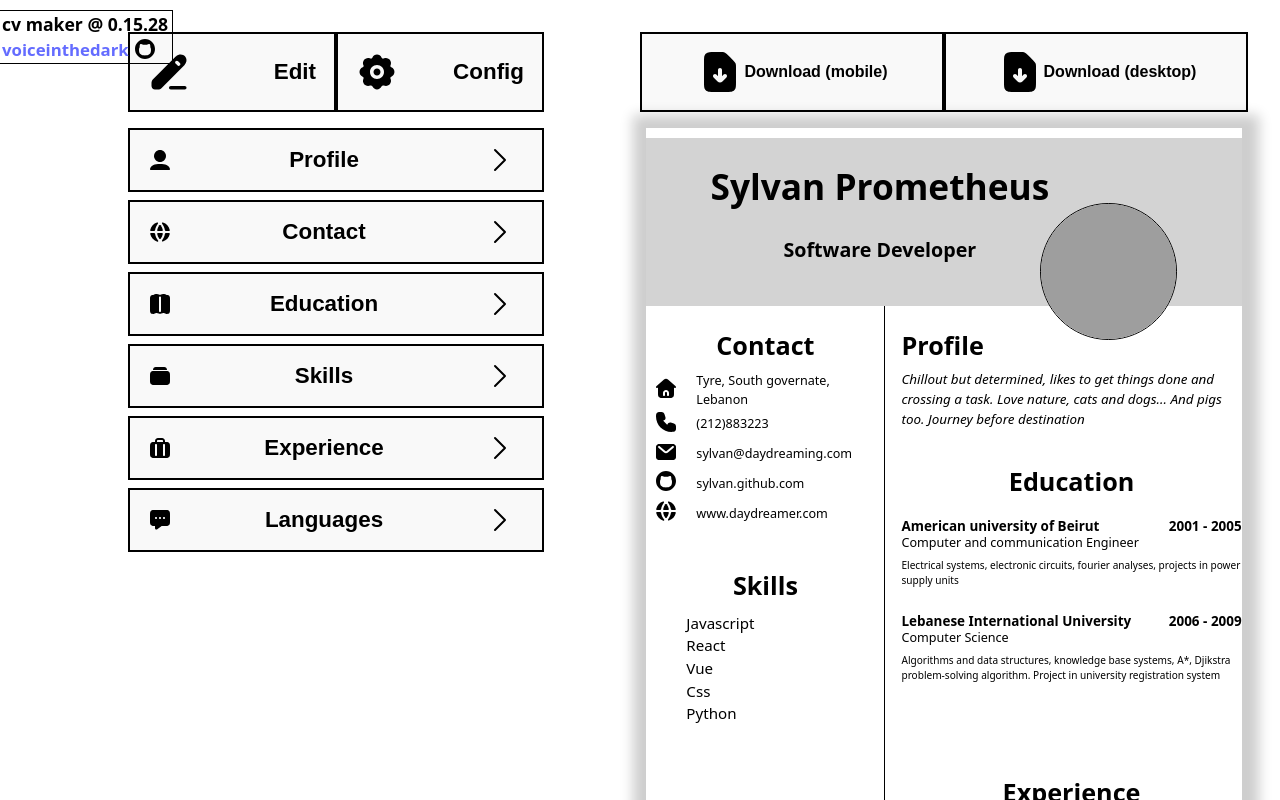
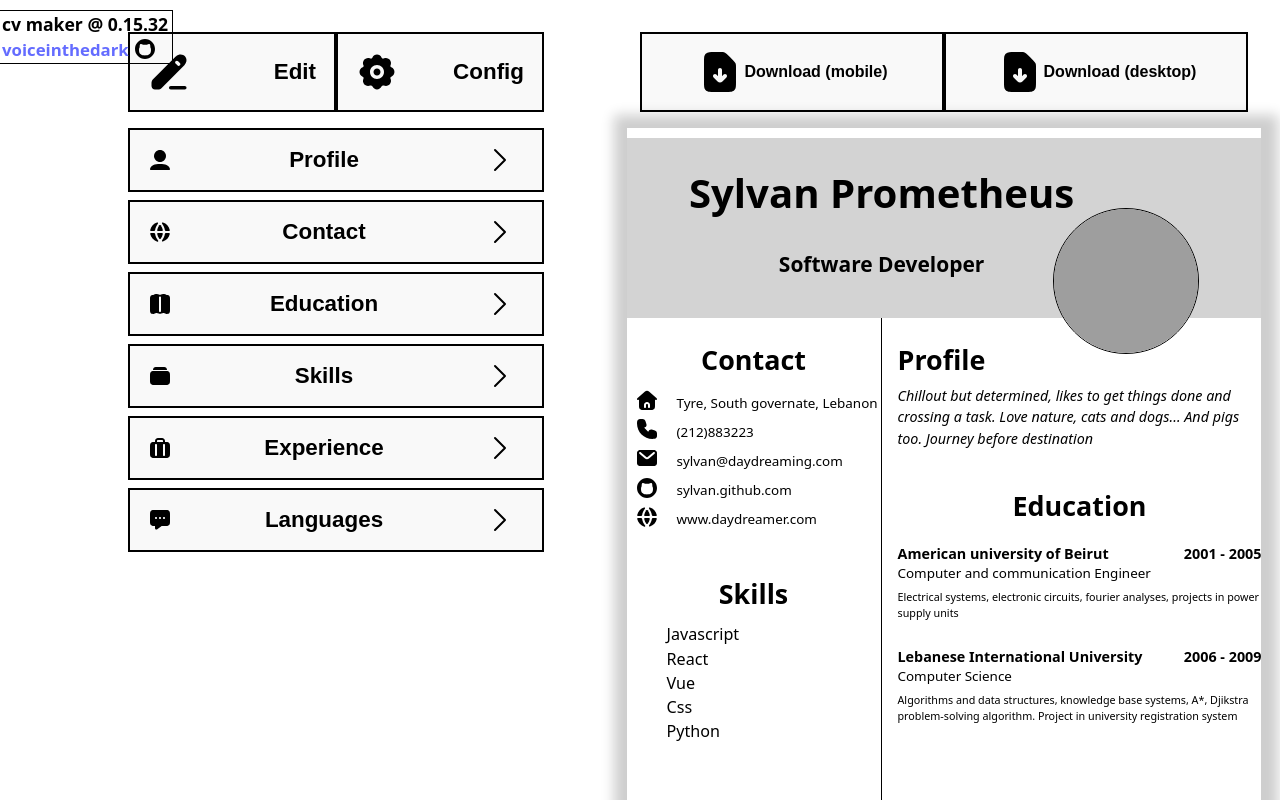
Before and after one commit to voiceinthedark/Resume-maker, a React (Vite) app: page / in a window 1280 px wide. Shown: the top 800 px of the page. Built offline with nearby package versions, Linux system fonts and the light colour scheme; grey boxes are pictures that could not be loaded.

Commit message:
Minor styling conformity
style: make sure switching panes keeps style intact in preview

```diff
--- a/package.json
+++ b/package.json
@@ -4,7 +4,7 @@
   "homepage": "",
   "author": "voiceinthedark",
   "private": true,
-  "version": "0.15.28",
+  "version": "0.15.32",
   "type": "module",
   "scripts": {
     "dev": "vite",
--- a/src/styles/index.css
+++ b/src/styles/index.css
@@ -16,7 +16,7 @@
   -webkit-font-smoothing: antialiased;
   -moz-osx-font-smoothing: grayscale;
   --h1-size: 2.8;
-  --scale: 0.75;
+  --scale: 0.80;
 }
 
 a {
--- a/src/styles/resumepreview.css
+++ b/src/styles/resumepreview.css
@@ -7,11 +7,10 @@
 @import url('./resumemain.css');
 
 :root {
-  --scale: 0.70;
   --a4-height: 297;
   --a4-width: 210;
   --font-color: #000;
-  --font-sans: Avenir, Helvetica, Arial;
+  --font-sans: system-ui, Avenir, Helvetica, Arial, sans-serif;
   --font-serif: "Times new romans", serif;
 }
 
```
